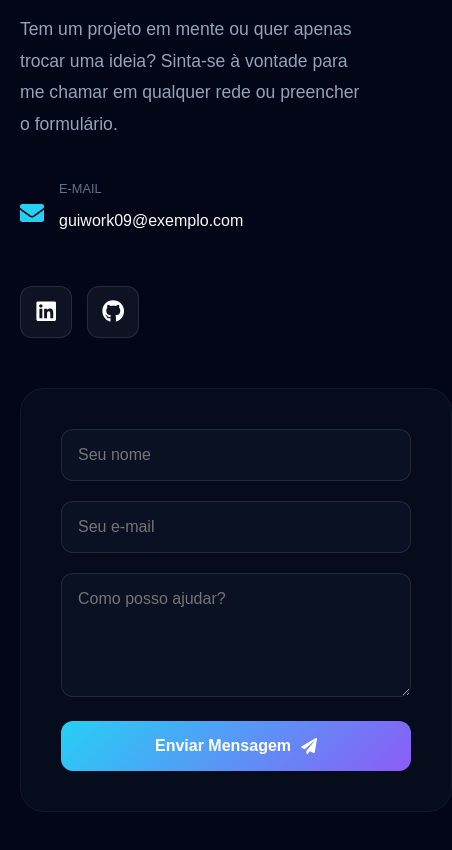
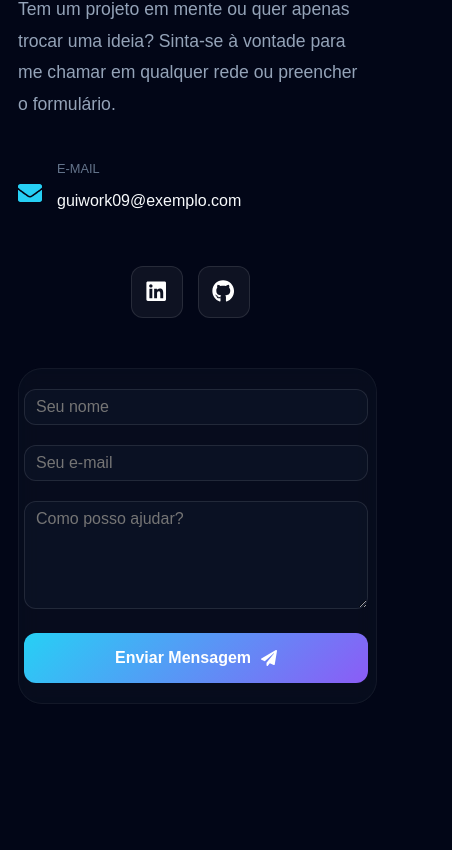
Before and after one commit to guialmeida10/guilherme-almeida-portfolio, a React (Vite) app: page / in a window 390 px wide. Shown: the part 6669-7519 px from the top of the page, 452 px wide, since content can reach past the window. After the commit the page ends 7473 px from the top, so only its background shows below. Built offline with nearby package versions, Linux system fonts and the light colour scheme.

Commit message:
Ajusta estilos do componente de contato para melhor responsividade e organização visual

```diff
--- a/src/components/Contact.css
+++ b/src/components/Contact.css
@@ -1,8 +1,11 @@
 .contact {
-  padding: 120px 20px;
+  padding: 120px 0px;
   background: var(--bg-dark);
   display: flex;
   justify-content: center;
+  width: 100vw;
+  box-sizing: border-box;
+  overflow-x: hidden;
 }
 
 .contact-container {
@@ -12,6 +15,7 @@
   grid-template-columns: 1fr 1.2fr;
   gap: 80px;
   align-items: flex-start;
+  margin: 0 20px;
 }
 
 .contact-title {
@@ -31,7 +35,6 @@
   font-size: 1.1rem;
 }
 
-/* Itens de Contato e Sociais */
 .info-items {
   margin-bottom: 40px;
 }
@@ -80,7 +83,6 @@
   border-color: var(--primary-light);
 }
 
-/* Formulário Estilizado */
 .contact-form {
   background: rgba(30, 41, 59, 0.2);
   padding: 40px;
@@ -89,24 +91,23 @@
   -webkit-backdrop-filter: blur(10px);
   backdrop-filter: blur(10px);
 
-  /* A mágica da centralização real aqui */
   display: flex;
   flex-direction: column;
-  align-items: center; /* Centraliza tudo horizontalmente */
+  align-items: center;
   width: 100%;
-  max-width: 600px;    /* Define um limite para não ficar largo demais */
-  margin: 0 auto;      /* Centraliza o form na página */
+  max-width: 600px;
+  margin: 0 auto;
 }
 
 .input-group {
-  width: 100%;         /* Garante que o grupo ocupe a largura total do form */
+  width: 100%;
   margin-bottom: 20px;
 }
 
 .input-group input,
 .input-group textarea {
   width: 100%;
-  padding: 16px;       /* Padding uniforme em todos os lados */
+  padding: 16px;
   background: rgba(15, 23, 42, 0.5);
   border: 1px solid rgba(255, 255, 255, 0.1);
   border-radius: 12px;
@@ -114,7 +115,7 @@
   font-family: inherit;
   font-size: 1rem;
   outline: none;
-  box-sizing: border-box; /* Importante: garante que o padding não aumente a largura */
+  box-sizing: border-box;
   transition: all 0.3s ease;
 }
 
@@ -148,9 +149,24 @@
 }
 
 /* Responsividade */
-@media (max-width: 850px) {
+@media (max-width: 1315px) {
   .contact-container {
     grid-template-columns: 1fr;
     gap: 50px;
+    margin: 0 8px;
+  }
+  .contact {
+    padding: 100px 20px 100px 10px;
+  }
+  .contact-form {
+    padding: 20px 8px 20px 5px;
+    max-width: 100%;
+  }
+  .input-group input,
+  .input-group textarea {
+    padding: 8px 11px;
+  }
+  .social-links {
+    justify-content: center;
   }
 }
```
